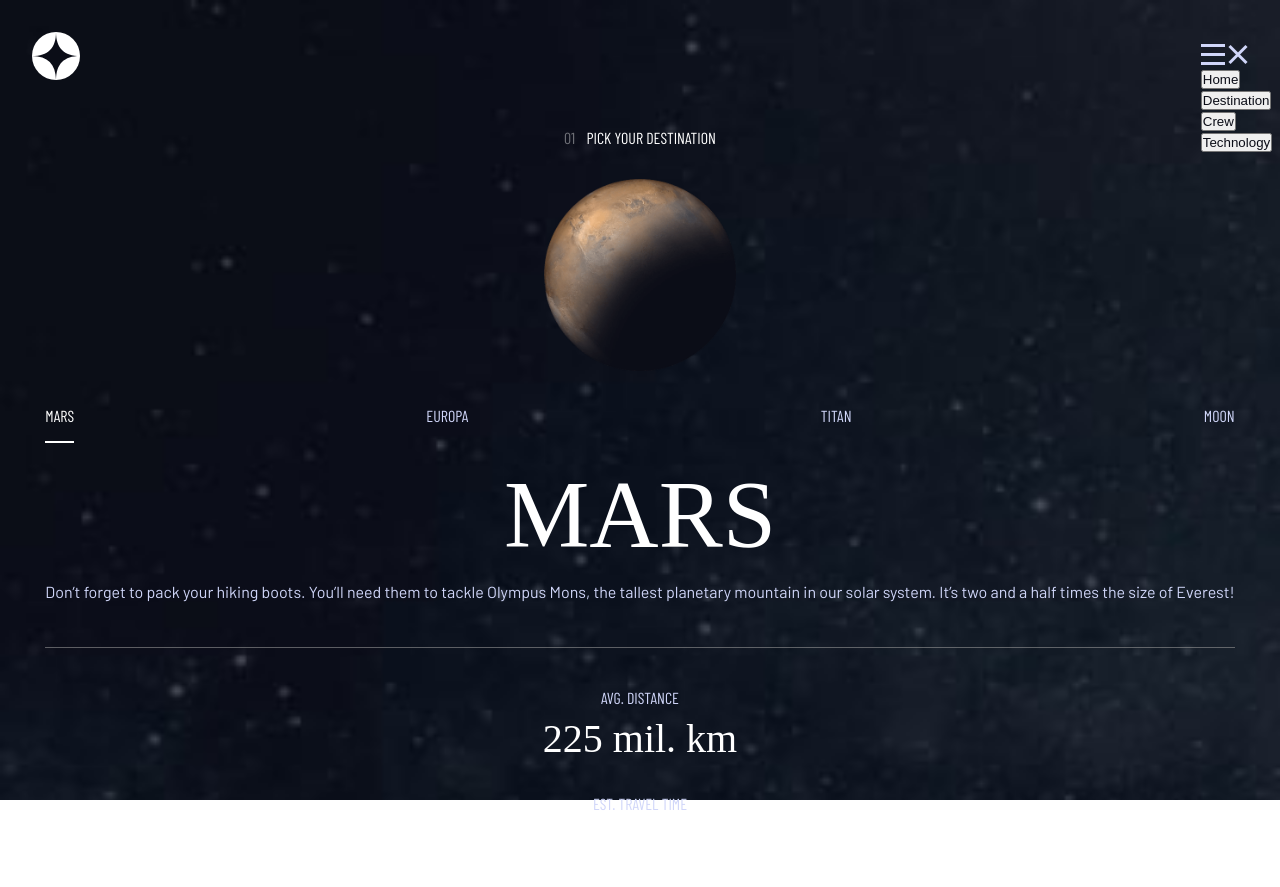
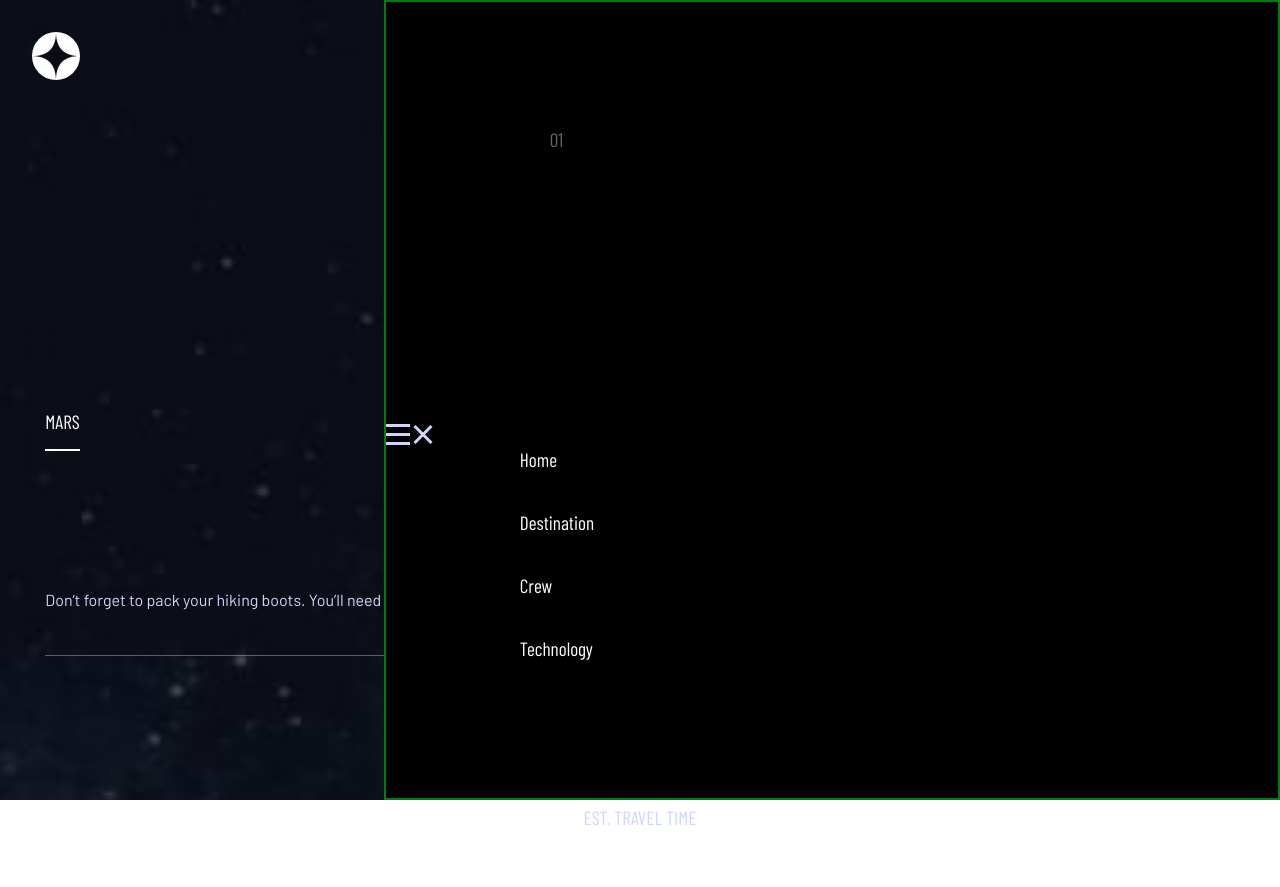
Before and after one commit to breeMudi/space-tourism-11_20, a plain HTML site: page destination-mars.html in a window 1280 px wide. Drawn offline with nearby package versions, Linux system fonts and the light colour scheme; a web font is replaced by a local one.

Commit message:
Update style.css
update navigation

```diff
--- a/style.css
+++ b/style.css
@@ -22,35 +22,75 @@
 body {
     color: var(--text-color);
     font-family: 'Barlow Condensed', sans-serif;
+    position: relative;
+
 }
 
-/* All navigation */
+/* NAVIGATION BAR */
 
 nav {
     display: flex;
     justify-content: space-between;
     align-items: center;
     padding: 2rem;
+    /* border: 2px solid red; */
+
 }
 
-nav > img {
+.logo {
     width: 3rem;
     height: 3rem;
 }
 
-.nav-btn {
-    color: var(--text-alt-color);
+nav .control{
+    right: 0;
+    z-index: 3;
+    position: relative;
+    right: 2rem;
 }
 
-ul{
+nav .control img {
+    width: 1.5rem;
+    position: absolute;
+    top: -0.5rem;
+    right: 1rem;
+}
+
+.navbar {
+    border: 2px solid green;
+    position: absolute;
+    right: 0;
+    width: 70%;
+    background-color: #000000;
+    /* z-index: 2; */
+    top: 0;
+    height: 100vh;
+    padding-top: 33%;
+
+}
+
+nav ul{
     list-style: none;
-    position: absolute;
-    /* display: none; */
+    padding-left: 15%;
 }
-/* .navbar > img {
-    position: relative;
-    right: 0px;
-} */
+
+nav span {
+    margin-right: 0.5rem;
+    font-weight: 700;
+    letter-spacing: 0.2rem;
+}
+
+nav li {
+    margin-bottom: 2.5rem;
+}
+
+nav button {
+    color: var(--white-color);
+    background-color: transparent;
+    border: none;
+}
+
+
 
 /* Background image */
 .homepage .bg, .destination .bg, .crew .bg, .technology .bg {
@@ -86,7 +126,15 @@ section {
     text-align: center;
 }
 
-p, blockquote {
+li button {
+    font-family: 'Barlow Condensed', sans-serif;
+}
+
+p, li button {
+    font-size: 1.2rem;
+}
+
+blockquote {
     font-size: var(--normal-text-size);
 }
 
```
